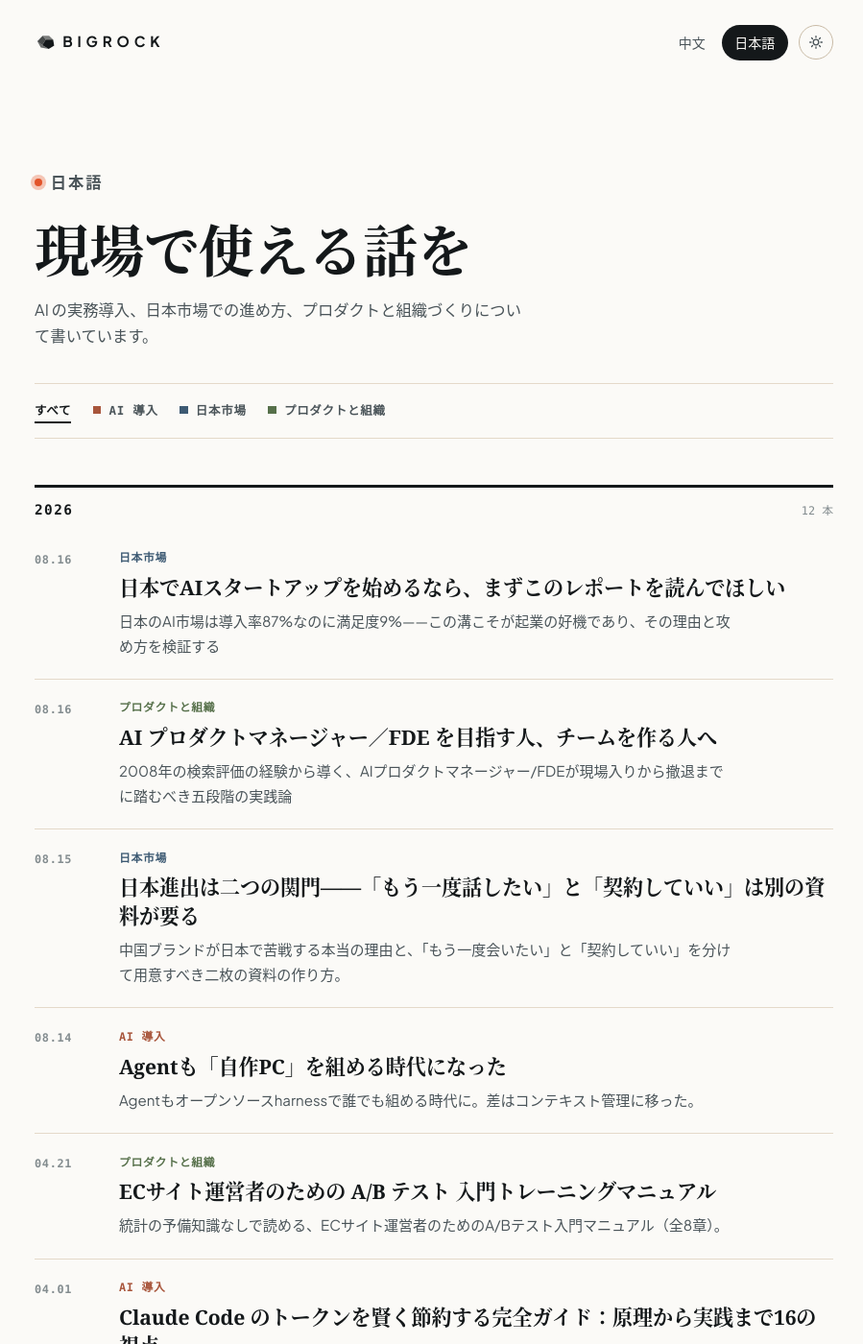
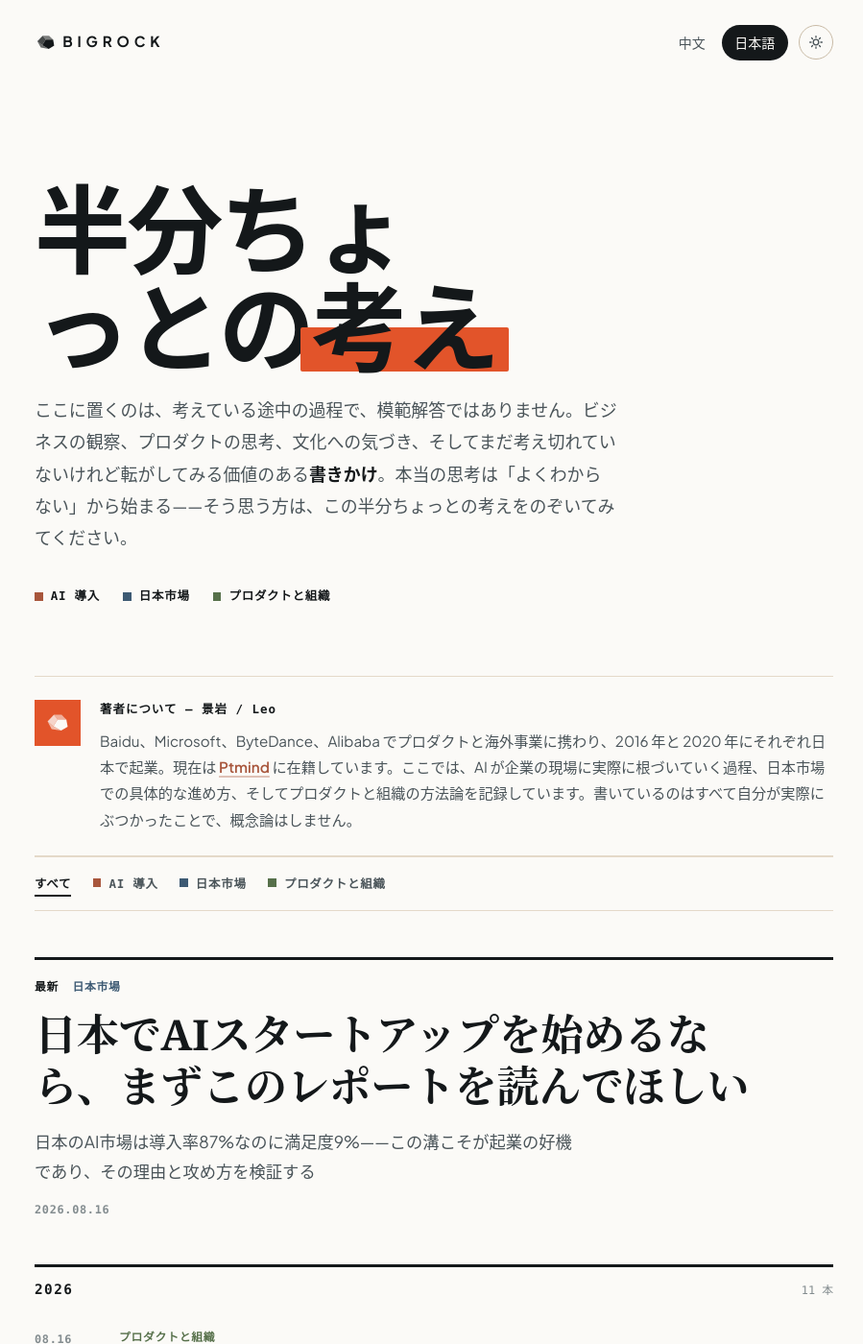
Before and after one commit to big-stone-head/big-stone-head.github.io, a Jekyll site: the page built from ja/index.html, in a window 1280 px wide and 1400 px high. Shown: the whole window at 96% size, without its empty margins (188-1087 px from the left). Built offline with Jekyll 4.4.1, drawn with Linux system fonts in a browser that asks for light colours; some of the changed text lies outside the part shown.

Commit message:
中日首页统一结构，根域名按语言自动跳转
- /zh/ 与 /ja/ 共用 _includes/home.html：导语、作者介绍、头条、全部文章与栏目筛选，文案按语言切换
- 新写日文版导语与作者介绍
- 根域名 / 按「导航里手动选过的语言 → 浏览器语言」跳到 /zh/ 或 /ja/，默认中文
- 导航点语言时记住选择；品牌字标回到当前语言的首页；加 hreflang
- 筛选同时作用于头条；页首栏目入口改为本页筛选

Co-Authored-By: Claude Opus 5.5 <noreply@anthropic.com>

```diff
--- a/_includes/entry-list.html
+++ b/_includes/entry-list.html
@@ -37,7 +37,7 @@
 {%- if lim > 0 -%}{%- assign rows = rows | slice: 0, lim -%}{%- endif -%}
 
 {%- if include.filter -%}
-<div class="topic-filter" role="group" aria-label="{% if ulang == 'ja' %}カテゴリで絞り込む{% else %}按栏目筛选{% endif %}">
+<div class="topic-filter" id="topics" role="group" aria-label="{% if ulang == 'ja' %}カテゴリで絞り込む{% else %}按栏目筛选{% endif %}">
   <button type="button" data-topic="" aria-pressed="true">{% if ulang == 'ja' %}すべて{% else %}全部{% endif %}</button>
   {%- for t in site.data.topics %}
   <button type="button" data-topic="{{ t[0] }}" aria-pressed="false"><i class="dot t-{{ t[0] }}"></i>{{ t[1][ulang] }}</button>
@@ -48,7 +48,7 @@
 {%- comment -%} 头条：最新一篇，大字衬线标题 {%- endcomment -%}
 {%- if include.lead and rows.size > 0 -%}
   {%- assign f = rows[0] | split: '~|~' -%}
-  <article class="lead">
+  <article class="lead" data-topic="{{ f[4] }}">
     <p class="kicker">
       <span class="kicker-latest">最新</span>
       {%- assign tk = f[4] -%}{%- assign tl = site.data.topics[tk][ulang] -%}
@@ -144,7 +144,12 @@
         apply(t);
       });
     });
-    window.addEventListener('hashchange', function () { apply(fromHash()); });
+    // 页首的栏目入口改的是 #c=…，这里接住并把筛选条滚进视野
+    window.addEventListener('hashchange', function () {
+      apply(fromHash());
+      var bar = document.getElementById('topics');
+      if (bar) bar.scrollIntoView({ block: 'start' });
+    });
     apply(fromHash());
   })();
 </script>
--- /dev/null
+++ b/_includes/home.html
@@ -0,0 +1,50 @@
+{%- comment -%}
+  语言首页：/zh/ 与 /ja/ 共用这一份结构，文案按 page.lang 切换。
+  根域名 / 只负责按浏览器语言跳到这里（见 index.html 与 default 布局 head 里的跳转脚本）。
+  导语与作者简介含链接和强调，直接写在这里，不放 YAML。
+{%- endcomment -%}
+{%- assign L = page.lang | default: 'zh' -%}
+
+<section class="hero">
+  {%- if L == 'ja' %}
+  <h1>半分ちょっとの<span class="mark">考え</span></h1>
+  <p class="hero-lede">
+    ここに置くのは、考えている途中の過程で、模範解答ではありません。ビジネスの観察、プロダクトの思考、文化への気づき、そしてまだ考え切れていないけれど転がしてみる価値のある<strong>書きかけ</strong>。本当の思考は「よくわからない」から始まる——そう思う方は、この半分ちょっとの考えをのぞいてみてください。
+  </p>
+  {%- else %}
+  <h1>多半个<span class="mark">想法</span></h1>
+  <p class="hero-lede">
+    分享思考的过程，不是标准答案。商业观察、产品思考、文化洞见，以及那些还没想透但值得玩味的<strong>半成品</strong>。如果你相信真正的思考始于“我不太确定”，欢迎来看这些多半个想法。
+  </p>
+  {%- endif %}
+  <nav class="hero-tags" aria-label="{% if L == 'ja' %}カテゴリ{% else %}栏目{% endif %}">
+    {%- for t in site.data.topics %}
+    <a class="chip" href="#c={{ t[0] }}"><i class="dot t-{{ t[0] }}"></i>{{ t[1][L] }}</a>
+    {%- endfor %}
+  </nav>
+</section>
+
+<section class="about">
+  <div class="about-avatar">{% include monogram.html %}</div>
+  <div class="about-body">
+    {%- if L == 'ja' %}
+    <h2>著者について — {{ site.author_name }}</h2>
+    <p>Baidu、Microsoft、ByteDance、Alibaba でプロダクトと海外事業に携わり、2016 年と 2020 年にそれぞれ日本で起業。現在は <a href="https://www.ptmind.com" target="_blank" rel="noopener">Ptmind</a> に在籍しています。ここでは、AI が企業の現場に実際に根づいていく過程、日本市場での具体的な進め方、そしてプロダクトと組織の方法論を記録しています。書いているのはすべて自分が実際にぶつかったことで、概念論はしません。</p>
+    {%- else %}
+    <h2>关于作者 — {{ site.author_name }}</h2>
+    <p>在百度、微软、字节跳动、阿里巴巴做过产品与海外市场，2016 年与 2020 年分别自己在日本创业。现任职于 <a href="https://www.ptmind.com" target="_blank" rel="noopener">Ptmind</a>。这里记录 AI 在企业里真实落地的过程、日本市场的实际做法，以及产品与组织的方法论——写的都是自己踩过的，不谈概念。</p>
+    {%- endif %}
+  </div>
+</section>
+
+{% include entry-list.html lang=L lead=true filter=true %}
+
+<div class="browse">
+  <a class="w" href="{{ '/world-history/' | relative_url }}">
+    {%- if L == 'ja' %}
+    <div>世界史スイムレーン<span>紀元前 3500 年から現在まで、30 の文明を並べて見る（中国語）</span></div>
+    {%- else %}
+    <div>世界历史泳道<span>前 3500 年至今，30 个文明并排看</span></div>
+    {%- endif %}
+  </a>
+</div>
--- a/_layouts/default.html
+++ b/_layouts/default.html
@@ -3,7 +3,7 @@
 <head>
   <meta charset="UTF-8">
   <meta name="viewport" content="width=device-width, initial-scale=1.0">
-  <title>{% if page.title %}{{ page.title }} · {{ site.title }}{% else %}{{ site.title }} — {{ site.description }}{% endif %}</title>
+  <title>{% if page.title %}{{ page.title }} · {{ site.title }}{% elsif page.lang == 'ja' %}{{ site.title }} — AI 導入・日本市場・プロダクトと組織{% else %}{{ site.title }} — {{ site.description }}{% endif %}</title>
   <meta name="theme-color" content="#FFF7F3">
   <link rel="icon" href="{{ '/assets/favicon.svg' | relative_url }}" type="image/svg+xml">
   <link rel="apple-touch-icon" href="{{ '/assets/favicon.svg' | relative_url }}">
@@ -14,6 +14,30 @@
   <link rel="stylesheet" href="{{ '/assets/css/style.css' | relative_url }}">
   <link rel="alternate" type="application/atom+xml" href="{{ '/feed.xml' | relative_url }}" title="{{ site.title }}">
   {% seo %}
+  {%- if page.root_redirect %}
+  <script>
+    // 根域名按语言跳转：读者在导航里手动选过的语言优先，其次看浏览器语言，都不是中日文就去中文
+    (function () {
+      var lang = null;
+      try { lang = localStorage.getItem('lang'); } catch (e) {}
+      if (lang !== 'zh' && lang !== 'ja') {
+        var list = navigator.languages || [navigator.language || ''];
+        lang = 'zh';
+        for (var i = 0; i < list.length; i++) {
+          var l = String(list[i]).toLowerCase();
+          if (l.indexOf('ja') === 0) { lang = 'ja'; break; }
+          if (l.indexOf('zh') === 0) { lang = 'zh'; break; }
+        }
+      }
+      location.replace('{{ "/" | relative_url }}' + lang + '/' + location.hash);
+    })();
+  </script>
+  {%- endif %}
+  {%- if page.home or page.root_redirect %}
+  <link rel="alternate" hreflang="zh" href="{{ '/zh/' | absolute_url }}">
+  <link rel="alternate" hreflang="ja" href="{{ '/ja/' | absolute_url }}">
+  <link rel="alternate" hreflang="x-default" href="{{ '/' | absolute_url }}">
+  {%- endif %}
   <script>
     // 在样式生效前定妥主题，避免刷新时闪屏
     (function () {
@@ -30,10 +54,12 @@
   <a class="skip-link" href="#main">跳到正文</a>
 
   <header class="site-header">
-    <a href="{{ '/' | relative_url }}" class="brand" aria-label="{{ site.title }} 首页">{% include brand.html %}</a>
+    {%- assign home_lang = page.lang | default: 'zh' -%}
+    {%- capture home_url -%}/{{ home_lang }}/{%- endcapture %}
+    <a href="{{ home_url | relative_url }}" class="brand" aria-label="{{ site.title }} 首页">{% include brand.html %}</a>
     <nav class="site-nav">
-      <a href="{{ '/zh/' | relative_url }}"{% if page.lang == 'zh' and page.layout != 'post' %} aria-current="page"{% endif %}>中文</a>
-      <a href="{{ '/ja/' | relative_url }}"{% if page.lang == 'ja' and page.layout != 'post' %} aria-current="page"{% endif %}>日本語</a>
+      <a href="{{ '/zh/' | relative_url }}" data-lang="zh"{% if page.lang == 'zh' and page.layout != 'post' %} aria-current="page"{% endif %}>中文</a>
+      <a href="{{ '/ja/' | relative_url }}" data-lang="ja"{% if page.lang == 'ja' and page.layout != 'post' %} aria-current="page"{% endif %}>日本語</a>
       <button class="theme-toggle" type="button" id="theme-toggle" aria-label="切换深色 / 浅色主题" title="切换深色 / 浅色主题">
         <svg class="icon-sun" viewBox="0 0 24 24" fill="none" stroke="currentColor" stroke-width="2" stroke-linecap="round" aria-hidden="true">
           <circle cx="12" cy="12" r="4.2"/>
@@ -60,6 +86,12 @@
   </footer>
 
   <script>
+    // 读者在导航里点了语言，就记下来，下次从根域名进来直接去这个语言
+    document.querySelectorAll('.site-nav a[data-lang]').forEach(function (a) {
+      a.addEventListener('click', function () {
+        try { localStorage.setItem('lang', a.dataset.lang); } catch (e) {}
+      });
+    });
     (function () {
       var btn = document.getElementById('theme-toggle');
       if (!btn) return;
--- a/ja/index.html
+++ b/ja/index.html
@@ -1,12 +1,7 @@
 ---
 layout: default
 lang: ja
-title: 日本語
+home: true
+description: AI の実務導入、日本市場での進め方、プロダクトと組織づくりについて書いています。
 ---
-<section class="page-head">
-  <p class="eyebrow">日本語</p>
-  <h1>現場で使える話を</h1>
-  <p>AI の実務導入、日本市場での進め方、プロダクトと組織づくりについて書いています。</p>
-</section>
-
-{% include entry-list.html lang="ja" filter=true %}
+{% include home.html %}
```
Also changed, not shown: other parts of _includes/entry-list.html (+1 -1 lines), index.html (+9 -36 lines), zh/index.html (+2 -8 lines).
